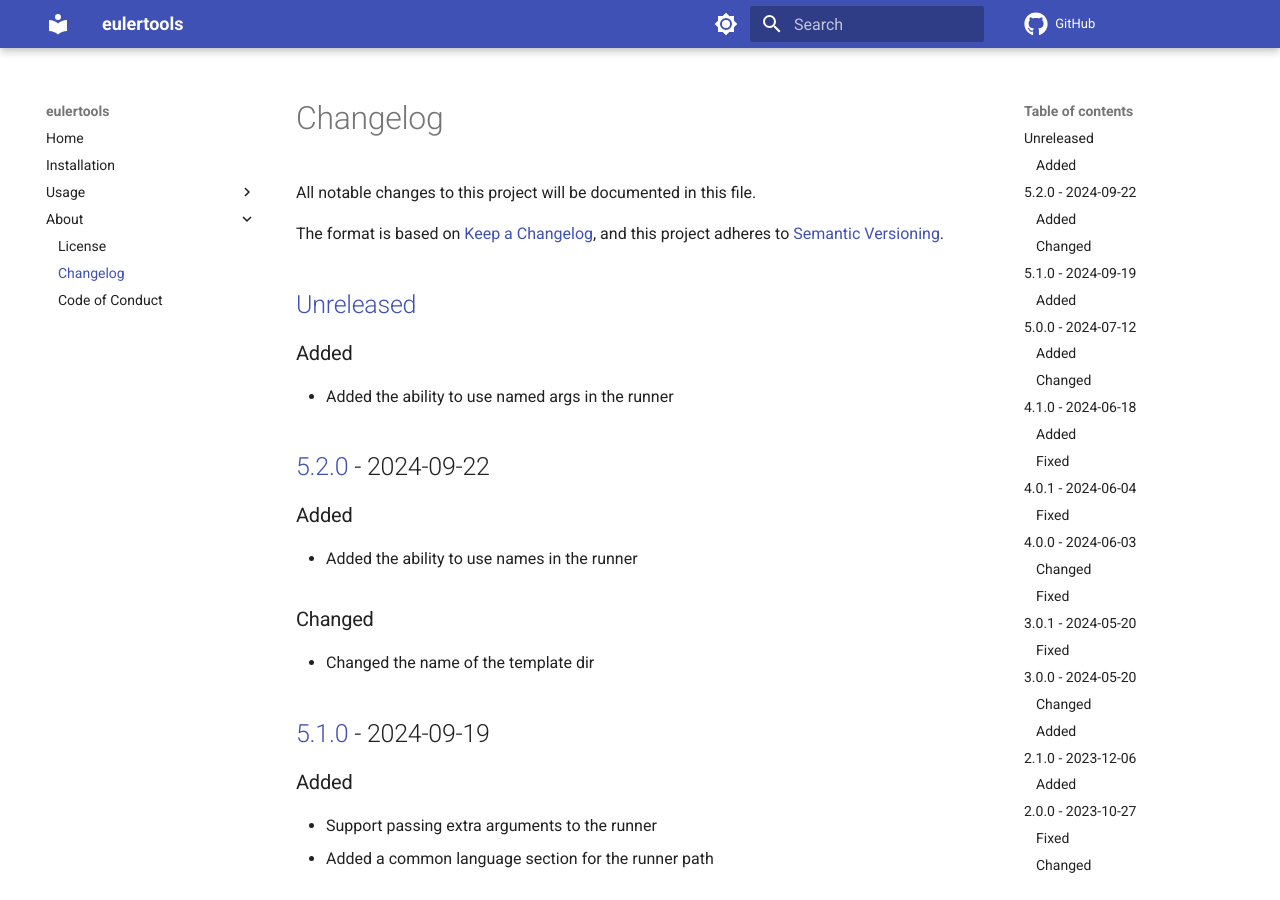
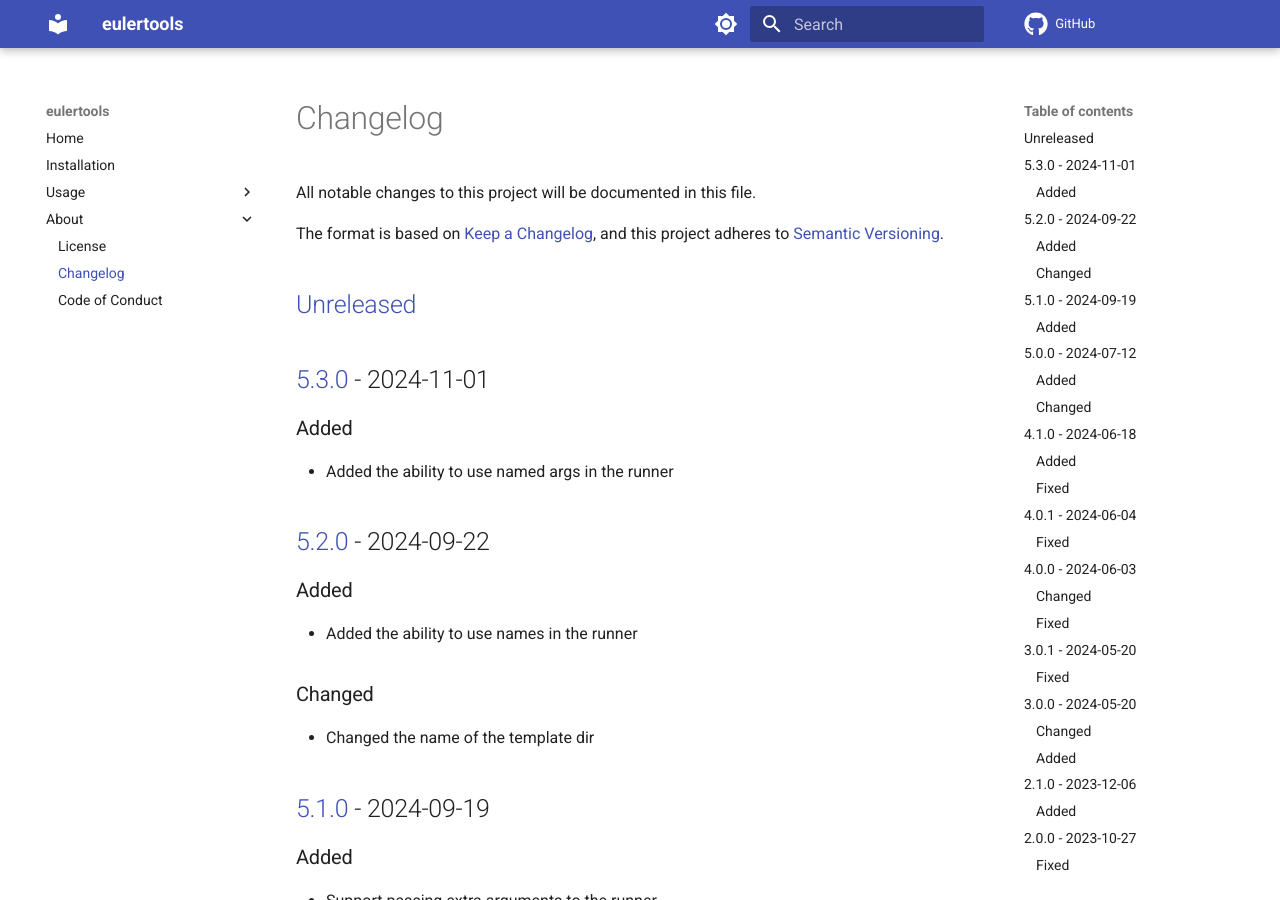
Before and after one commit to spapanik/py-euler, an MkDocs documentation site: the page built from docs/CHANGELOG.md, in a window 1280 px wide and 900 px high. Built offline with MkDocs 1.6.1 and Material for MkDocs 9.7.7, drawn with Linux system fonts in a browser that asks for light colours; comment, search, counter and statistics services are not loaded.

Commit message:
🔖 Bump version

```diff
--- a/docs/CHANGELOG.md
+++ b/docs/CHANGELOG.md
@@ -5,6 +5,8 @@
 The format is based on [Keep a Changelog], and this project adheres to [Semantic Versioning].
 
 ## [Unreleased]
+
+## [5.3.0] - 2024-11-01
 
 ### Added
 
@@ -206,7 +208,8 @@
 
 [Keep a Changelog]: https://keepachangelog.com/en/1.0.0/
 [Semantic Versioning]: https://semver.org/spec/v2.0.0.html
-[Unreleased]: https://github.com/spapanik/eulertools/compare/v5.2.0...main
+[Unreleased]: https://github.com/spapanik/eulertools/compare/v5.3.0...main
+[5.3.0]: https://github.com/spapanik/eulertools/compare/v5.2.0...v5.3.0
 [5.2.0]: https://github.com/spapanik/eulertools/compare/v5.1.0...v5.2.0
 [5.1.0]: https://github.com/spapanik/eulertools/compare/v5.0.0...v5.1.0
 [5.0.0]: https://github.com/spapanik/eulertools/compare/v4.1.0...v5.0.0
--- a/src/eulertools/__version__.py
+++ b/src/eulertools/__version__.py
@@ -1 +1 @@
-__version__ = "5.2.0"
+__version__ = "5.3.0"
```
